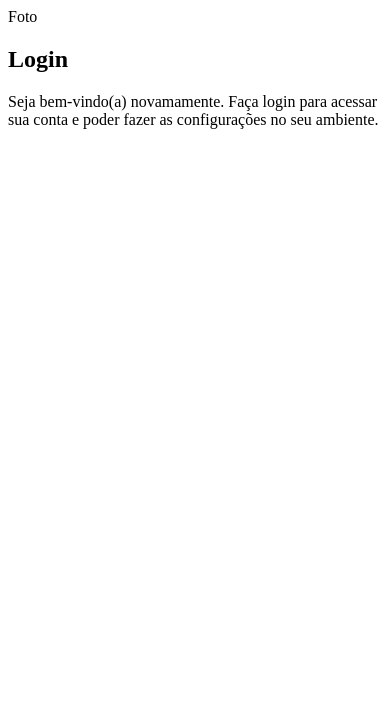
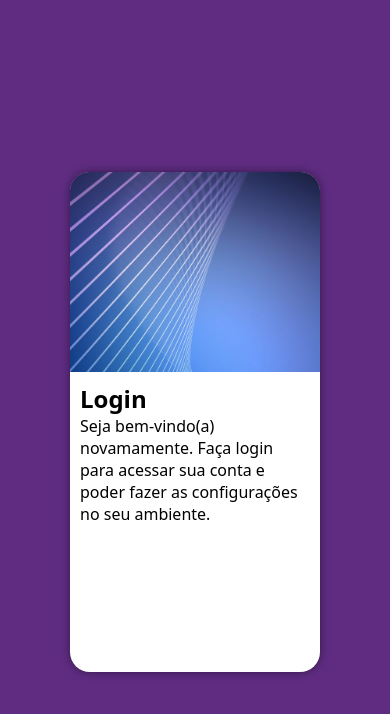
Before and after one commit to FelipeSDS23/projeto-login, a plain HTML site: page index.html in a window 390 px wide. Drawn offline with Linux system fonts and the light colour scheme.

Commit message:
Interface mobile criada

```diff
--- a/estilos/style.css
+++ b/estilos/style.css
@@ -5,3 +5,48 @@
     Verde: #49a09d
     Lilás: #5f2c82
 */
+
+*{
+    font-family: system-ui, -apple-system, BlinkMacSystemFont, 'Segoe UI', Roboto, Oxygen, Ubuntu, Cantarell, 'Open Sans', 'Helvetica Neue', sans-serif;
+    padding: 0px;
+    margin: 0px;
+    box-sizing: border-box;
+}
+
+body, html{
+    background-color: #5f2c82;
+    height: 100vh;
+    height: 100vw;
+}
+
+main{
+    position: relative;
+    height: 100vh;
+    width: 100vw;
+}
+
+section#login{
+    position: absolute;
+    top: 50%;
+    left: 50%;
+    transform: translate(-50%,-50%);
+    overflow: hidden ;
+
+    background-color: white;
+    width: 250px;
+    height: 500px;
+    border-radius: 20px;
+    box-shadow: 0px 0px 10px rgba(0, 0, 0, 0.450);
+}
+
+section#login > div#imagem{
+    display: block;
+    background: #5f2c82 url(../imagens/fundo.jpg) no-repeat;
+    background-size: cover;
+    height: 200px;
+}
+
+section#login > div#formulario{
+    display: block;
+    padding: 10px;
+}
--- a/index.html
+++ b/index.html
@@ -11,7 +11,7 @@
     <main>
         <section id="login">
             <div id="imagem">
-                Foto
+                <!--Aqui vai a imagem nas CSS-->
             </div>
             <div id="formulario">
                 <h1>Login</h1>
```
